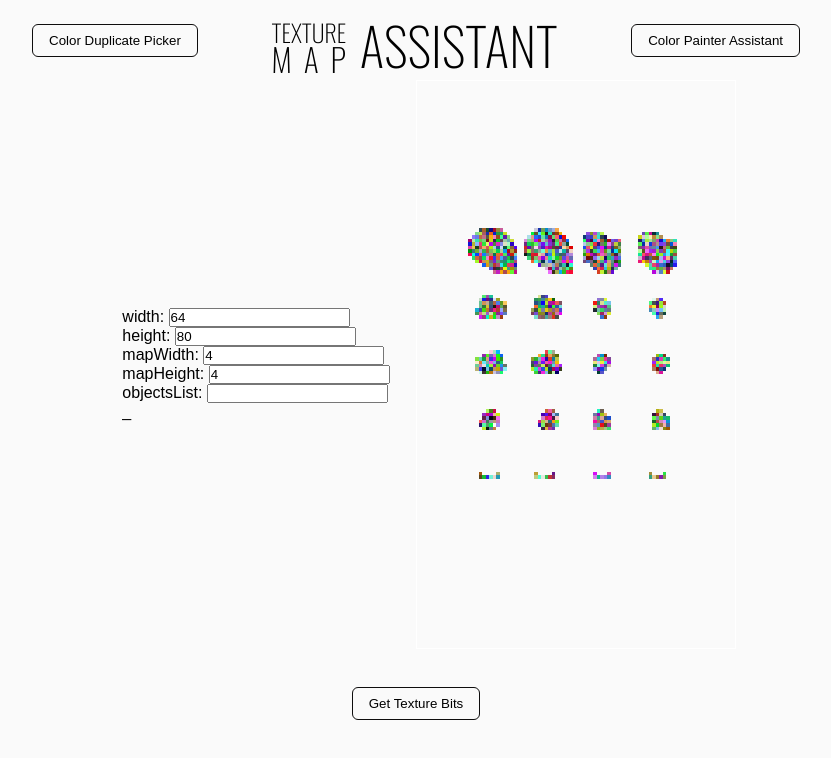
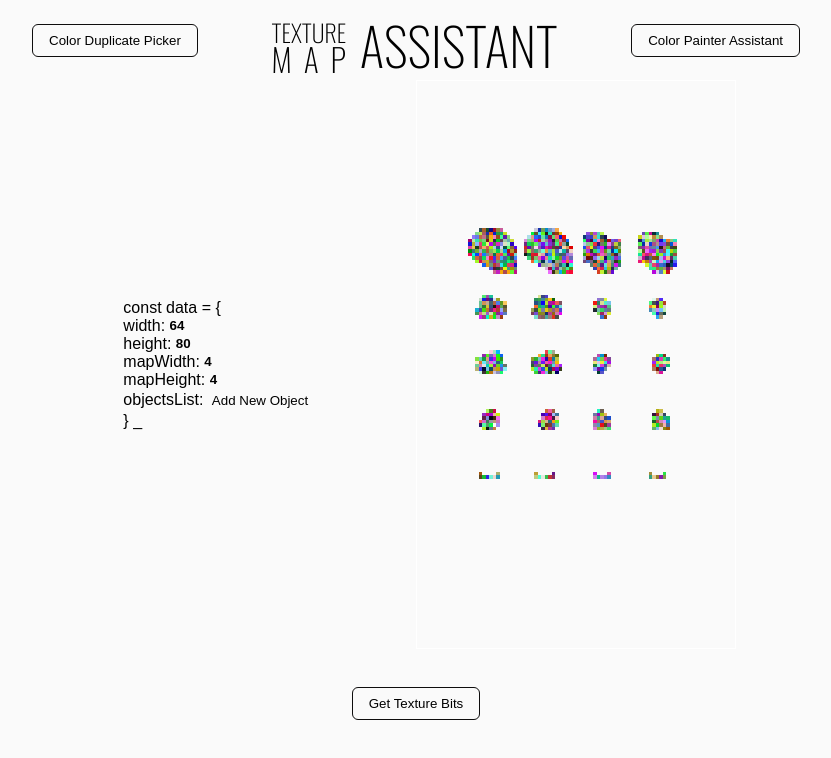
Before and after one commit to MateuszKretkowski/ImageColorReturner, a React (Create React App) app in the folder frontend/: page /get-texture-bits in a window 1280 px wide. Shown: the top 758 px of the page, without its empty margins (224-1055 px from the left). Built offline with nearby package versions, Linux system fonts and the light colour scheme; a web font is replaced by a local one.

Commit message:
redid some things

```diff
--- a/frontend/src/Components/FileParametersFiller/FileParameterFiller.js
+++ b/frontend/src/Components/FileParametersFiller/FileParameterFiller.js
@@ -1,12 +1,7 @@
 import { useEffect, useState } from "react";
 
-export const FileParameterFiller = ({ data, setData, stringArray }) => {
+export const FileParameterFiller = ({ data, setData, stringArray, lastIndex }) => {
     const [isToggled, setIsToggled] = useState(false);
-
-    useEffect(() => {
-        console.log("Data:", data);
-        console.log("StringArray:", stringArray);
-    }, [data, stringArray]);
 
     useEffect(() => {
         const interval = setInterval(() => {
@@ -25,15 +20,29 @@ export const FileParameterFiller = ({ data, setData, stringArray }) => {
 
     return (
         <div className="fpf">
+            <span>const data = &#123;</span> {/* Wizualne {} */}
             {stringArray?.map((key, index) => (
-                <pre key={index}>
-                    {key}: <input
-                        type="text"
-                        value={data[key] || ""}
-                        onChange={(e) => handleInputChange(key, e.target.value)}
-                    />
+                <pre className="fpf_pre" key={index}>
+                    {/* Jeśli to nie ostatni element, renderujemy input */}
+                    {index !== stringArray.length - 1 && (
+                        <>
+                            {key}: <input
+                                type="text"
+                                value={data[key] || ""}
+                                onChange={(e) => handleInputChange(key, e.target.value)}
+                            />
+                        </>
+                    )}
+
+                    {/* Jeśli to ostatni element, renderujemy przycisk */}
+                    {index === stringArray.length - 1 && (
+                        <>
+                        {key}: <button className="small_btn">Add New Object</button>
+                        </>
+                    )}
                 </pre>
             ))}
+            <span>&#125;</span> {/* Wizualne zamknięcie nawiasu */}
             {isToggled ? "_" : ""}
         </div>
     );
--- a/frontend/src/Components/main.css
+++ b/frontend/src/Components/main.css
@@ -37,3 +37,54 @@ button:hover {
     margin-bottom: 8px;
     font-weight: 300;
 }
+
+input {
+    border: none;
+    width: auto;
+    background-color: transparent;
+    font-weight: 600;
+}
+
+.small_btn {
+    position: relative;
+    padding: 4px 4px;
+    display: flex;
+    justify-content: start;
+    align-items: center;
+    font-weight: 300;
+    border: none;
+}
+
+.small_btn:hover {
+    padding: 4px 4px;
+    display: flex;
+    justify-content: start;
+    align-items: center;
+    font-weight: 900;
+    border: none;
+    background-color: transparent;
+    color: black;
+}
+
+.small_btn:after {
+    content: "";
+    position: absolute;
+    background-color: black;
+    left: 0;
+    top: 80%;
+    width: 0%;
+    height: 2px;
+    transition: all 300ms ease;
+}
+
+.small_btn:hover:after {
+    width: 100%;
+}
+
+.fpf_pre {
+    position: relative;
+    display: flex;
+    justify-content: start;
+    align-items: center;
+
+}
```
